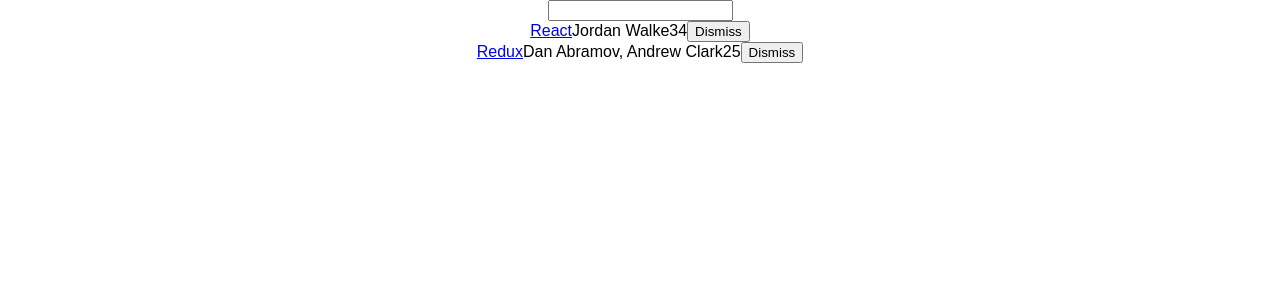
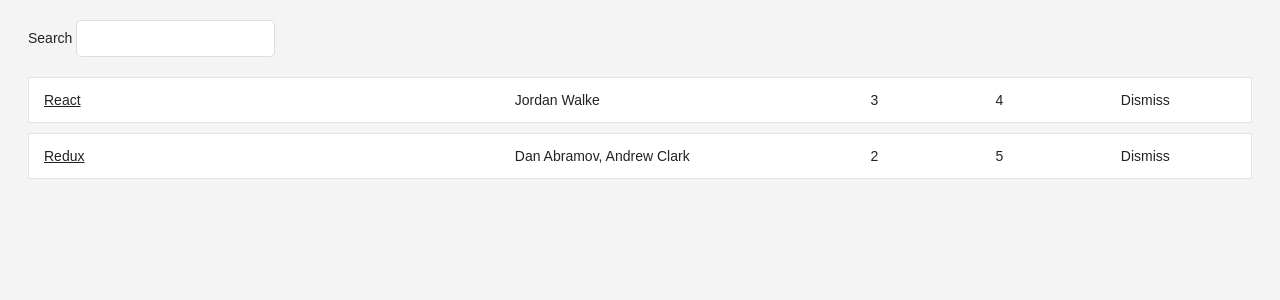
Before and after one commit to uptheirons78/hackernews, a React (Create React App) app: page / in a window 1280 px wide. Shown: the top 300 px of the page. Built offline with nearby package versions, Linux system fonts and the light colour scheme.

Commit message:
update Button, Table and Search as Stateless Functional Components and style them

```diff
--- a/src/App.css
+++ b/src/App.css
@@ -1,28 +1,54 @@
-.App {
-  text-align: center;
+.page {
+margin: 20px;
 }
-
-.App-logo {
-  animation: App-logo-spin infinite 20s linear;
-  height: 80px;
+.interactions {
+text-align: center;
 }
-
-.App-header {
-  background-color: #222;
-  height: 150px;
-  padding: 20px;
-  color: white;
+.table {
+margin: 20px 0;
 }
-
-.App-title {
-  font-size: 1.5em;
+.table-header {
+display: flex;
+line-height: 24px;
+font-size: 16px;
+padding: 0 10px;
+justify-content: space-between;
 }
-
-.App-intro {
-  font-size: large;
+.table-empty {
+margin: 200px;
+text-align: center;
+font-size: 16px;
 }
-
-@keyframes App-logo-spin {
-  from { transform: rotate(0deg); }
-  to { transform: rotate(360deg); }
+.table-row {
+display: flex;
+line-height: 24px;
+white-space: nowrap;
+margin: 10px 0;
+padding: 10px;
+background: #ffffff;
+border: 1px solid #e3e3e3;
 }
+.table-header > span {
+overflow: hidden;
+text-overflow: ellipsis;
+padding: 0 5px;
+}
+.table-row > span {
+overflow: hidden;
+text-overflow: ellipsis;
+padding: 0 5px;
+}
+.button-inline {
+border-width: 0;
+background: transparent;
+color: inherit;
+text-align: inherit;
+-webkit-font-smoothing: inherit;
+padding: 0;
+font-size: inherit;
+cursor: pointer;
+}
+.button-active {
+border-radius: 0;
+border-bottom: 1px solid #38BB6C;
+}
--- a/src/App.js
+++ b/src/App.js
@@ -32,7 +32,7 @@
       list: list,
       searchTerm: "",
     };
-    /*Binding: in order to make this accessible in your class methods,
+    /*Binding: in order to make "this" accessible in your class methods,
     you have to bind the class methods to this */
     this.onSearchChange = this.onSearchChange.bind(this);
     this.onDismiss = this.onDismiss.bind(this);
@@ -52,51 +52,65 @@
   render() {
     const {searchTerm, list} = this.state;
     return (
-      <div className="App">
-        <Search value={searchTerm} onChange={this.onSearchChange} />
+      <div className="page">
+        <div className="iteractions">
+          <Search value={searchTerm} onChange={this.onSearchChange}>
+            Search
+          </Search>
+        </div>
         <Table list={list} pattern={searchTerm} onDismiss={this.onDismiss} />
       </div>
     );
   }
 }
 
-class Search extends Component {
-  render() {
-    const { value, onChange } = this.props;
-    return (
+//Functional Stateless Components
+
+//beacause they don’t need access to this.state or this.setState()
+//so ...
+// props as inputs ...JSX as outputs!
+const Search = ({ value, onChange, children }) =>
     <form>
-        <input type="text" value={value} onChange={onChange} />
+      {children} <input type="text" value={value} onChange={onChange} />
     </form>
-    );
-  }
-}
 
-class Table extends Component {
-  render() {
-    const { list, pattern, onDismiss } = this.props;
-    return (
-      <div>
+//Example to add some inline style
+const largeColumn = {
+  width: '40%'
+};
+
+const midColumn = {
+  width: '30%'
+};
+
+const smallColumn = {
+  width: '10%'
+};
+
+const Table = ({ list, pattern, onDismiss }) =>
+    <div className="table">
       {list.filter(isSearched(pattern)).map(item =>
-          <div key={item.objectID}>
-            <span>
+        <div key={item.objectID} className="table-row">
+          <span style={largeColumn}>
             <a href={item.url}>{item.title}</a>
           </span>
-            <span>{item.author}</span>
-            <span>{item.num_comments}</span>
-            <span>{item.points}</span>
-            <span>
-              <button
-                onClick={() => onDismiss(item.objectID)}
-                type="button"
-              >
+        <span style={midColumn}>{item.author}</span>
+        <span style={smallColumn}>{item.num_comments}</span>
+        <span style={smallColumn}>{item.points}</span>
+        <span style={smallColumn}>
+            <Button onClick={() => onDismiss(item.objectID)} className="button-inline">
               Dismiss
-              </button>
+                </Button>
           </span>
         </div>
       )}
     </div>
-    );
-  }
-}
+
+//Example of Reusable Component: a button
+//Bonus: take a look at className default parameter
+const Button = ({ onClick, className = '', children }) =>
+    <button onClick={onClick} className={className} type="button">
+      {children}
+    </button>
 
 export default App;
--- a/src/index.css
+++ b/src/index.css
@@ -1,5 +1,37 @@
 body {
-  margin: 0;
-  padding: 0;
-  font-family: sans-serif;
+color: #222;
+background: #f4f4f4;
+font: 400 14px CoreSans, Arial,sans-serif;
 }
+a {
+color: #222;
+}
+a:hover {
+text-decoration: underline;
+}
+ul, li {
+list-style: none;
+padding: 0;
+margin: 0;
+}
+input {
+padding: 10px;
+border-radius: 5px;
+outline: none;
+margin-right: 10px;
+border: 1px solid #dddddd;
+}
+button {
+padding: 10px;
+border-radius: 5px;
+border: 1px solid #dddddd;
+background: transparent;
+color: #808080;
+cursor: pointer;
+}
+button:hover {
+color: #222;
+}
+*:focus {
+outline: none;
+}
```
Lines whose indentation alone changed are shown as unchanged.
